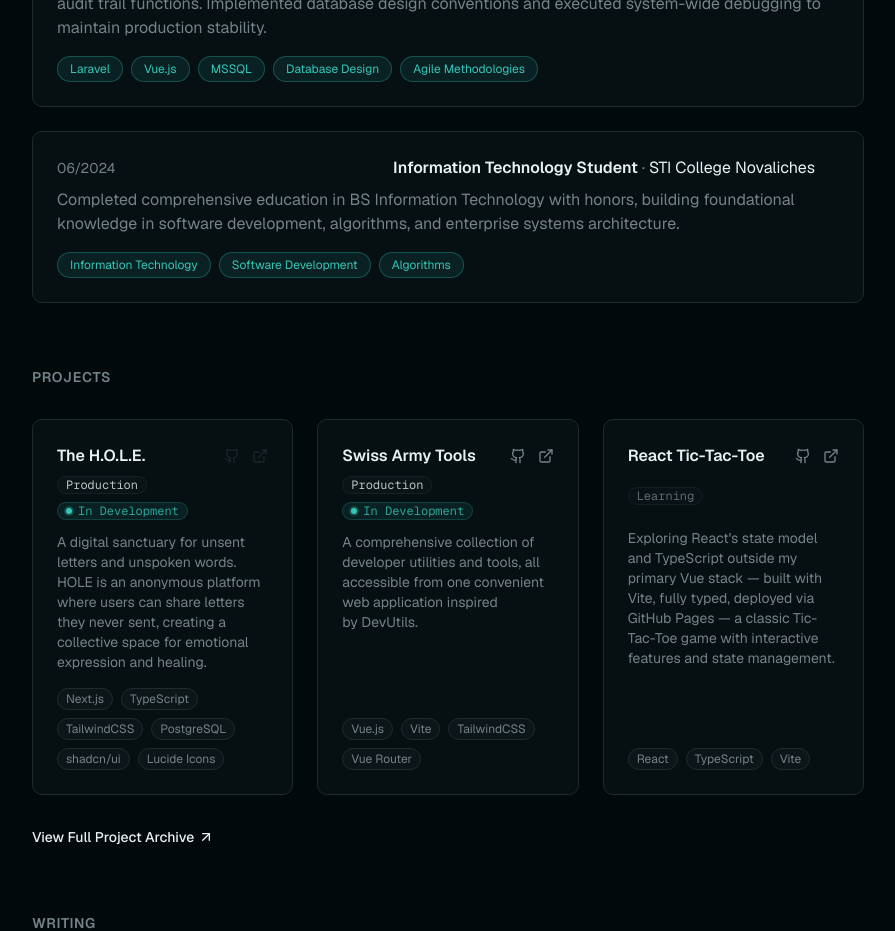
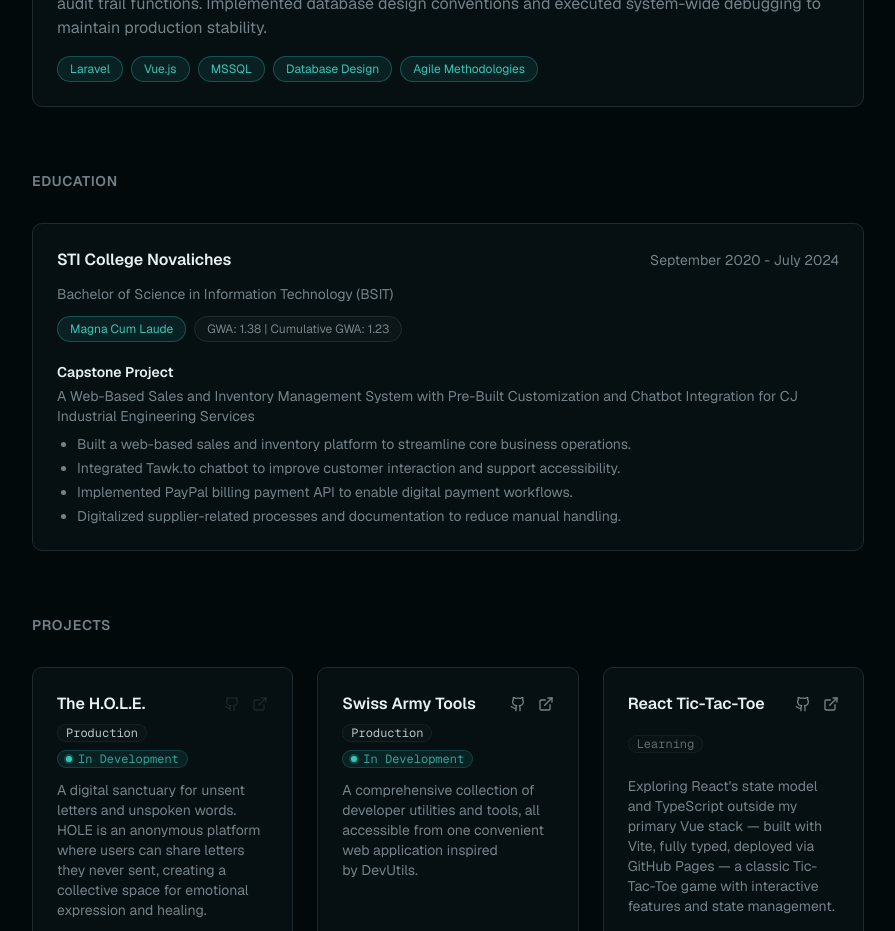
Before and after one commit to Zentaichi/zentaichi.github.io, a Next.js app: page / in a window 1280 px wide. Shown: the part 1400-2331 px from the top of the page, without its empty margins (192-1087 px from the left). Built offline with nearby package versions, Linux system fonts and the light colour scheme.

Commit message:
feat(education-section): add EducationSection component with details and capstone project highlights

```diff
--- a/app/page.tsx
+++ b/app/page.tsx
@@ -3,6 +3,7 @@ import { getSortedPostsData } from "@/lib/blog";
 import {
   HeroSection,
   ExperienceSection,
+  EducationSection,
   ProjectsSection,
   ResumeSection,
   BlogSection,
@@ -71,6 +72,7 @@ export default function Home() {
       <div className="mx-auto max-w-5xl px-6 py-16 md:px-12 md:py-24 lg:px-24 lg:py-32">
         <HeroSection />
         <ExperienceSection />
+        <EducationSection />
         <ProjectsSection />
         <BlogSection posts={posts} />
         <ResumeSection />
--- /dev/null
+++ b/components/portfolio/education-section.tsx
@@ -0,0 +1,71 @@
+"use client";
+
+import { useFadeIn } from "@/hooks/use-fade-in";
+import { GlowCard } from "@/components/shared/glow-card";
+import { cn } from "@/lib/utils";
+
+const education = {
+  school: "STI College Novaliches",
+  degree: "Bachelor of Science in Information Technology (BSIT)",
+  honors: "Magna Cum Laude",
+  period: "September 2020 - July 2024",
+  gwa: "GWA: 1.38 | Cumulative GWA: 1.23",
+  capstoneTitle:
+    "A Web-Based Sales and Inventory Management System with Pre-Built Customization and Chatbot Integration for CJ Industrial Engineering Services",
+  capstoneHighlights: [
+    "Built a web-based sales and inventory platform to streamline core business operations.",
+    "Integrated Tawk.to chatbot to improve customer interaction and support accessibility.",
+    "Implemented PayPal billing payment API to enable digital payment workflows.",
+    "Digitalized supplier-related processes and documentation to reduce manual handling.",
+  ],
+};
+
+export function EducationSection() {
+  const { ref, isVisible } = useFadeIn(0.1, "-50px");
+
+  return (
+    <section
+      id="education"
+      ref={ref}
+      className={cn(
+        "mb-16 transition-all duration-700 ease-out",
+        isVisible ? "translate-y-0 opacity-100" : "translate-y-8 opacity-0"
+      )}
+      style={{ transitionDelay: "50ms" }}
+    >
+      <h2 className="mb-8 text-sm font-semibold uppercase tracking-wider text-muted-foreground">
+        Education
+      </h2>
+
+      <GlowCard>
+        <div className="flex flex-col gap-3">
+          <div className="flex flex-col justify-between gap-2 sm:flex-row sm:items-center">
+            <h3 className="font-semibold text-foreground">{education.school}</h3>
+            <span className="text-sm text-muted-foreground">{education.period}</span>
+          </div>
+
+          <p className="text-sm text-muted-foreground">{education.degree}</p>
+
+          <div className="flex flex-wrap items-center gap-2">
+            <span className="rounded-full border border-primary/30 bg-primary/10 px-3 py-1 text-xs text-primary">
+              {education.honors}
+            </span>
+            <span className="rounded-full border border-border bg-secondary/50 px-3 py-1 text-xs text-muted-foreground">
+              {education.gwa}
+            </span>
+          </div>
+
+          <div className="mt-2">
+            <h4 className="text-sm font-semibold text-foreground">Capstone Project</h4>
+            <p className="mt-1 text-sm text-muted-foreground">{education.capstoneTitle}</p>
+            <ul className="mt-2 list-disc space-y-1 pl-5 text-sm text-muted-foreground">
+              {education.capstoneHighlights.map((highlight) => (
+                <li key={highlight}>{highlight}</li>
+              ))}
+            </ul>
+          </div>
+        </div>
+      </GlowCard>
+    </section>
+  );
+}
--- a/components/portfolio/experience-section.tsx
+++ b/components/portfolio/experience-section.tsx
@@ -23,15 +23,6 @@ const experiences = [
     description:
       "Developed core features for HRIS and OES systems including custom notification trackers and activity audit trail functions. Implemented database design conventions and executed system-wide debugging to maintain production stability.",
     technologies: ["Laravel", "Vue.js", "MSSQL", "Database Design", "Agile Methodologies"],
-  },
-  {
-    period: "06/2024",
-    title: "Information Technology Student",
-    company: "STI College Novaliches",
-    href: null,
-    description:
-      "Completed comprehensive education in BS Information Technology with honors, building foundational knowledge in software development, algorithms, and enterprise systems architecture.",
-    technologies: ["Information Technology", "Software Development", "Algorithms"],
   },
 ];
 
--- a/components/portfolio/index.ts
+++ b/components/portfolio/index.ts
@@ -1,5 +1,6 @@
 export { HeroSection } from "./hero-section";
 export { ExperienceSection } from "./experience-section";
+export { EducationSection } from "./education-section";
 export { ProjectsSection } from "./projects-section";
 export { ResumeSection } from "./resume-section";
 export { BlogSection } from "./blog-section";
```
Also changed, not shown: 1 other file (tests, documents, lock files or other folders).
